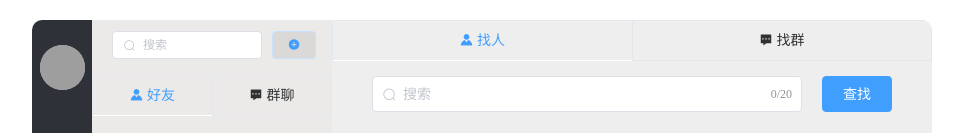
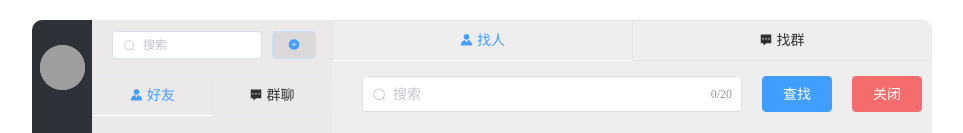
Before and after one commit to WebChatting/chatting-vue, a Vue app: page /#/chatting in a window 1280 px wide. Both pictures are taken after a click on the button 752 px from the left and 45 px from the top of the page. Shown: the top 133 px of the page, without its empty margins (158-1121 px from the left). Built offline with nearby package versions, Linux system fonts and the light colour scheme; grey boxes are pictures that could not be loaded.

Commit message:
style: add close button on Search page

```diff
--- a/src/components/Search.vue
+++ b/src/components/Search.vue
@@ -7,6 +7,10 @@
             <el-button class="search-button" size="medium"
                 type="primary">
                 查找
+            </el-button>
+            <el-button class="search-button" size="medium"
+                type="danger" @click="closeRightPanel">
+                关闭
             </el-button>
         </div>
         <el-divider></el-divider>
@@ -31,6 +35,11 @@ export default {
             searchResults: this.$store.state.friendList,
         }
     },
+    methods: {
+        closeRightPanel() {
+            this.$bus.$emit('closeRightPanel')
+        }
+    },
 }
 </script>
 
@@ -38,8 +47,8 @@ export default {
 .main {
     .search {
         .search-input {
-            margin-left: 40px;
-            width: 430px;
+            margin-left: 30px;
+            width: 380px;
         }
         .search-button {
             margin-left: 20px;
```
